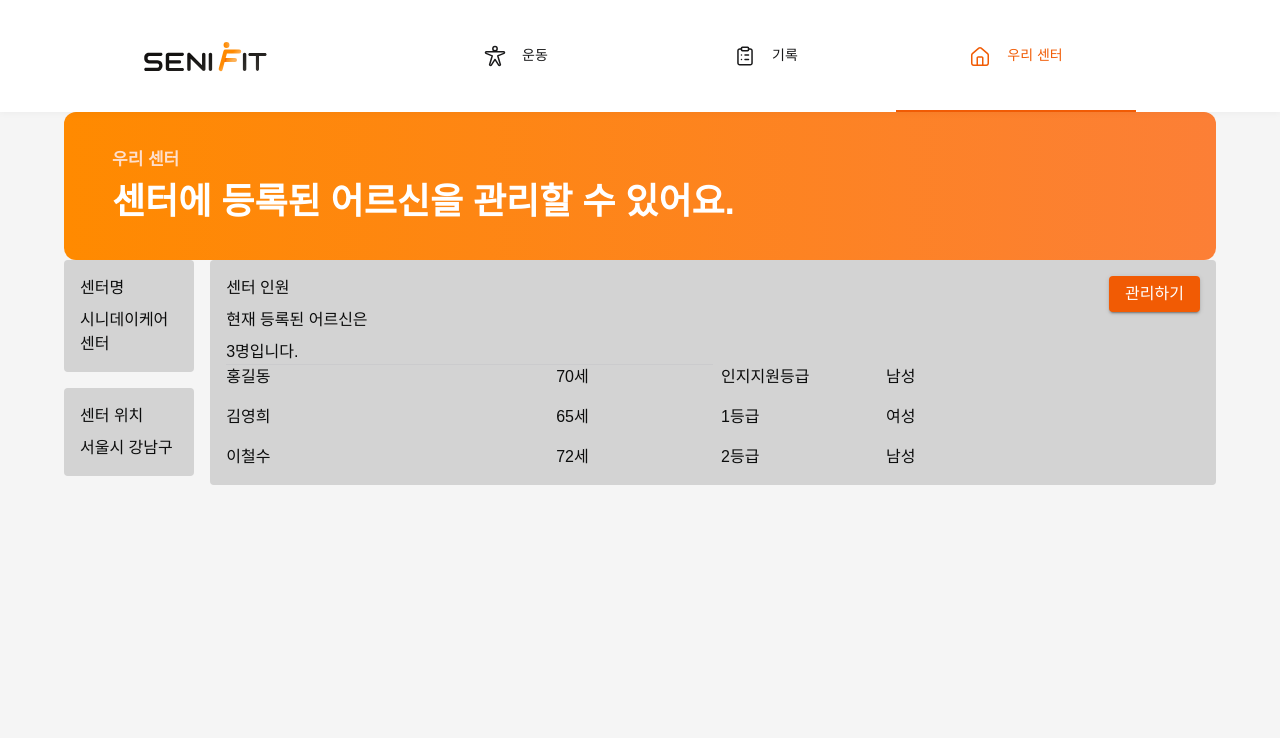
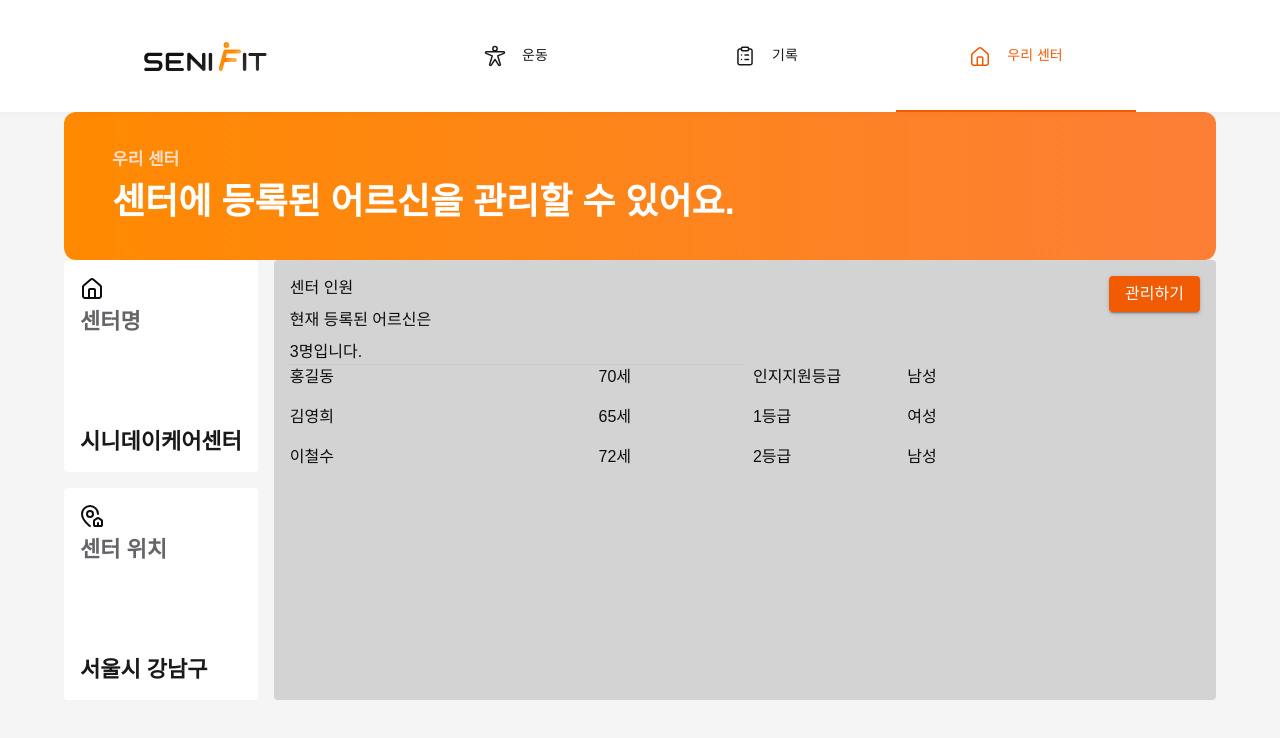
Before and after one commit to Team-Senifit/Web, a Next.js app: page /my-center in a window 1280 px wide. Shown: the top 738 px of the page. Built offline with nearby package versions, Linux system fonts and the light colour scheme; a web font is replaced by a local one.

Commit message:
Design: InfoCard 디자인에 맞게 변경

```diff
--- a/src/app/my-center/page.tsx
+++ b/src/app/my-center/page.tsx
@@ -2,8 +2,8 @@ import React from "react";
 import InfoCard from "./panel/InfoCard";
 import { Box, Stack, Typography } from "@mui/material";
 import MemberInfoCard from "./panel/MemberInfoCard";
-import useMedia from "@/hooks/useMedia";
 import PageInfoCard from "./panel/PageInfoCard";
+import { HouseIcon, MapPinHouseIcon } from "@/components/icons";
 
 const memberData: Array<IMember> = [
   {
@@ -36,8 +36,18 @@ const Page = () => {
       <PageInfoCard />
       <Stack spacing={2} direction={"row"}>
         <Stack spacing={2} direction={"column"}>
-          <InfoCard title={"센터명"} content={"시니데이케어센터"} />
-          <InfoCard title={"센터 위치"} content={"서울시 강남구"} />
+          <InfoCard
+            icon={<HouseIcon sx={{ width: 24, height: 24 }} strokeWidth={2} />}
+            title={"센터명"}
+            content={"시니데이케어센터"}
+          />
+          <InfoCard
+            icon={
+              <MapPinHouseIcon sx={{ width: 24, height: 24 }} strokeWidth={2} />
+            }
+            title={"센터 위치"}
+            content={"서울시 강남구"}
+          />
         </Stack>
         <MemberInfoCard count={memberData.length} members={memberData} />
       </Stack>
--- a/src/app/my-center/panel/InfoCard.tsx
+++ b/src/app/my-center/panel/InfoCard.tsx
@@ -1,21 +1,55 @@
-import { Box, Stack, Typography } from "@mui/material";
+"use client";
+
+import useMedia from "@/hooks/useMedia";
+import { Stack, Typography } from "@mui/material";
 import React from "react";
 
-const InfoCard = ({ title, content }: { title: string; content: string }) => {
+const InfoCard = ({
+  icon,
+  title,
+  content,
+}: {
+  icon: React.ReactNode;
+  title: string;
+  content: string;
+}) => {
+  const { isPhone } = useMedia();
   return (
     <Stack
       component={"section"}
       direction="column"
-      spacing={1}
+      justifyContent={"space-between"}
+      alignItems={"start"}
       sx={{
-        bgcolor: "lightgray",
+        bgcolor: "background.paper",
         borderRadius: 1, // mui 기준 8px
         padding: 2,
         width: 1, // width, height에서는 1이 100%를 의미
+        minHeight: ["11rem", "12.75rem", "13.25rem"],
       }}
     >
-      <Typography>{title}</Typography>
-      <Typography>{content}</Typography>
+      <Stack
+        direction={"column"}
+        spacing={1}
+        sx={{
+          alignItems: "start",
+          justifyContent: "center",
+        }}
+      >
+        {icon}
+        <Typography
+          variant={isPhone ? "Headline1" : "Heading1"}
+          sx={{ color: "label.neutral" }}
+        >
+          {title}
+        </Typography>
+      </Stack>
+      <Typography
+        variant={isPhone ? "Headline1" : "Heading1"}
+        sx={{ color: "label.normal", wordBreak: "keep-all" }}
+      >
+        {content}
+      </Typography>
     </Stack>
   );
 };
--- a/src/app/my-center/panel/PageInfoCard.tsx
+++ b/src/app/my-center/panel/PageInfoCard.tsx
@@ -1,4 +1,5 @@
 "use client";
+
 import useMedia from "@/hooks/useMedia";
 import { Stack, Typography } from "@mui/material";
 import React from "react";
```
Also changed, not shown: 2 other files (tests, documents, lock files or other folders).
